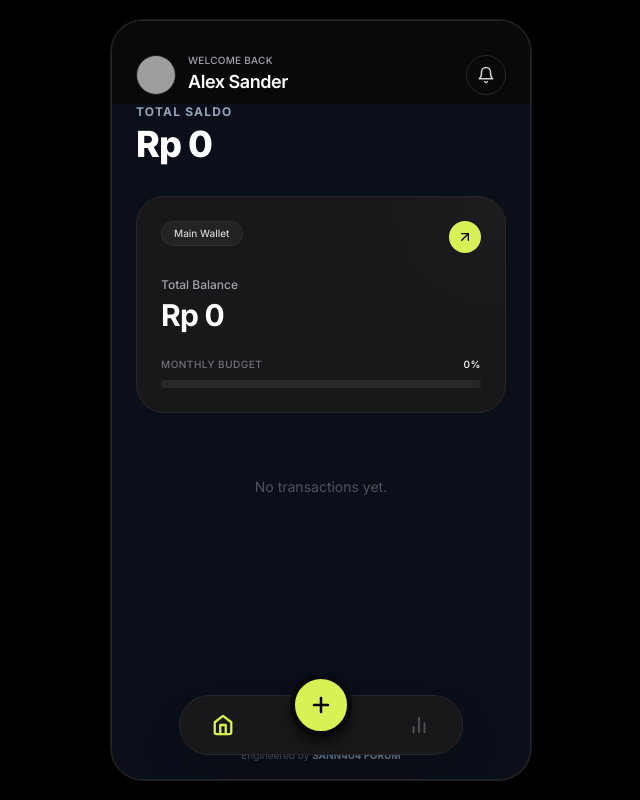
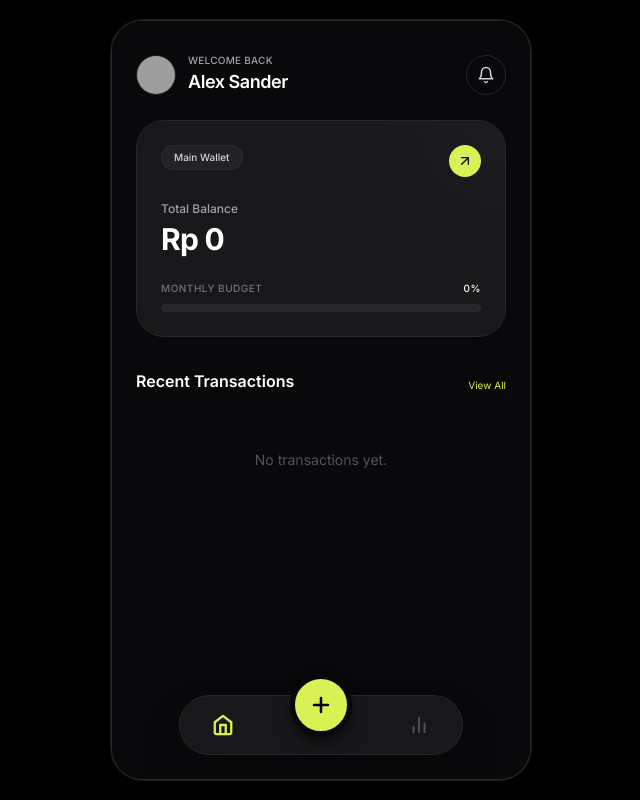
Before and after one commit to sanzzyproject/Finance-tracker-, a Next.js app: page / in a window 1280 px wide. Shown: the whole page, without its empty margins (319-959 px from the left). Built offline with nearby package versions, Linux system fonts and the light colour scheme; grey boxes are pictures that could not be loaded.

Commit message:
Update page.tsx

```diff
--- a/app/page.tsx
+++ b/app/page.tsx
@@ -8,7 +8,6 @@ import AddTransactionModal from '@/components/AddTransactionModal';
 import BottomNav from '@/components/BottomNav';
 import { Transaction } from '@/types/finance';
 import { addTransaction, getTransactions, deleteTransaction } from '@/lib/db';
-import { formatCurrency } from '@/lib/utils';
 
 export default function Home() {
   const [transactions, setTransactions] = useState<Transaction[]>([]);
@@ -43,35 +42,42 @@ export default function Home() {
   };
 
   return (
-    <main className="flex-1 overflow-y-auto no-scrollbar relative h-full bg-[#0B0F19]">
+    <main className="flex flex-col h-full relative bg-background">
 
+      {/* 1. BAGIAN ATAS (FIXED / NON-SCROLL) */}
+      {/* Hanya muncul di tab Home */}
       {activeTab === 'home' && (
-        <div className="animate-in fade-in duration-300 pb-24">
+        <div className="shrink-0 z-10 bg-background border-b border-border/0 pb-2">
           <Header />
-
-          <div className="px-6 mb-4">
-            <p className="text-slate-400 text-xs font-bold tracking-widest uppercase mb-1">Total Saldo</p>
-            <h1 className="text-4xl font-extrabold text-white tracking-tight">{formatCurrency(stats.total)}</h1>
-          </div>
-
           <BudgetCard expense={stats.expense} limit={5000000} />
 
+          {/* Judul List Transaksi (Sticky effect visual) */}
+          <div className="px-6 mt-4 flex justify-between items-end">
+             <h3 className="font-semibold text-white text-base">Recent Transactions</h3>
+             <button className="text-[10px] text-primary hover:underline">View All</button>
+          </div>
+        </div>
+      )}
+
+      {/* 2. BAGIAN BAWAH (SCROLLABLE AREA) */}
+      <div className="flex-1 overflow-y-auto no-scrollbar relative">
+        {activeTab === 'home' && (
           <ActivityList
             transactions={transactions}
             onDelete={handleDelete}
           />
-        </div>
-      )}
+        )}
 
-      {activeTab === 'stats' && (
-        <SpendingAnalysis transactions={transactions} />
-      )}
-
-      {/* Credit Footer */}
-      <div className="w-full text-center py-4 text-[10px] text-slate-600 absolute bottom-0 left-0 right-0 pointer-events-none z-0">
-        Engineered by <span className="font-bold text-slate-500">SANN404 FORUM</span>
+        {activeTab === 'stats' && (
+          <div className="h-full overflow-y-auto pb-24">
+             {/* Header khusus stats jika perlu, atau gunakan Header umum */}
+             <div className="pt-8"><Header /></div>
+             <SpendingAnalysis transactions={transactions} />
+          </div>
+        )}
       </div>
 
+      {/* 3. NAVIGATION (FIXED) */}
       <BottomNav
         currentTab={activeTab}
         onTabChange={setActiveTab}
```
